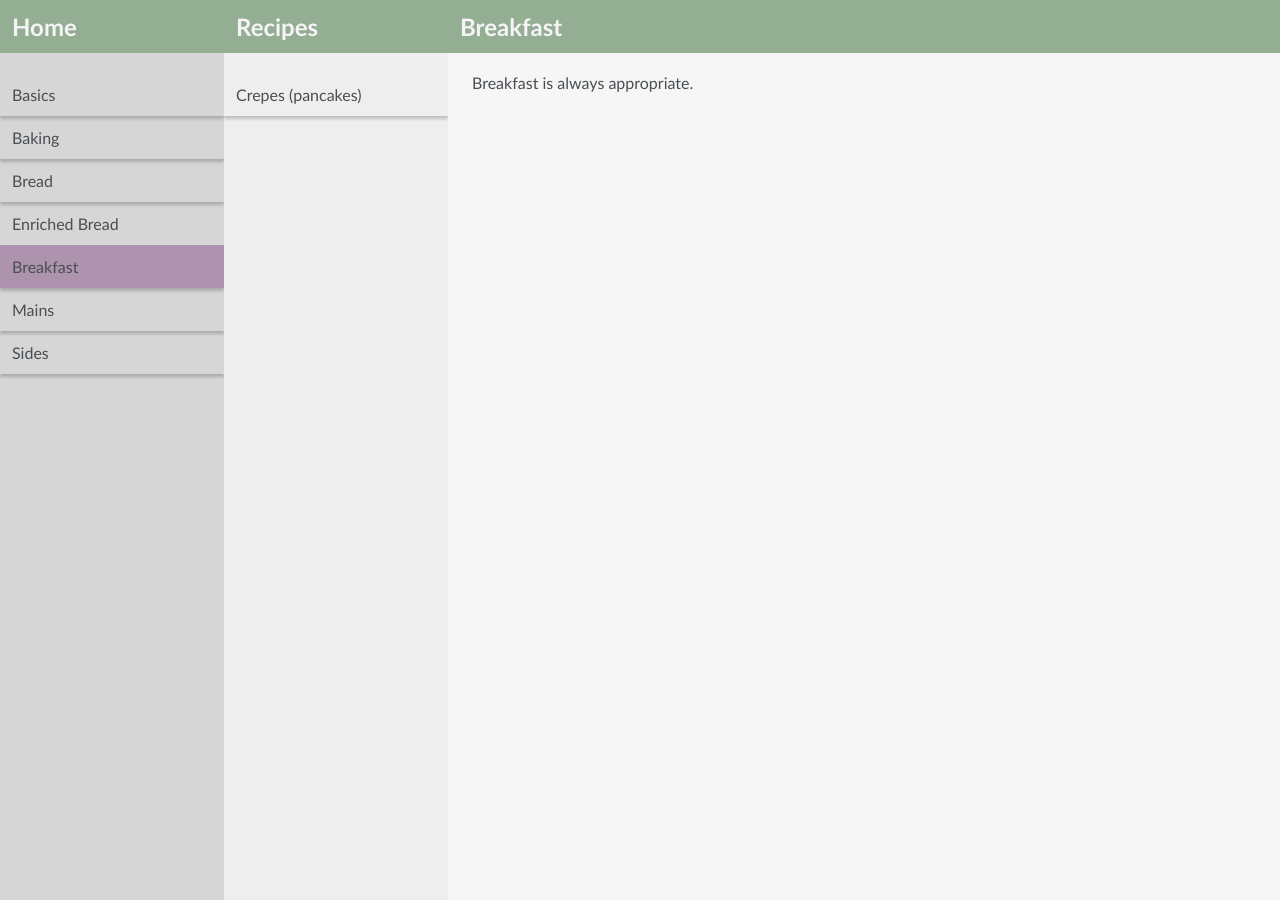
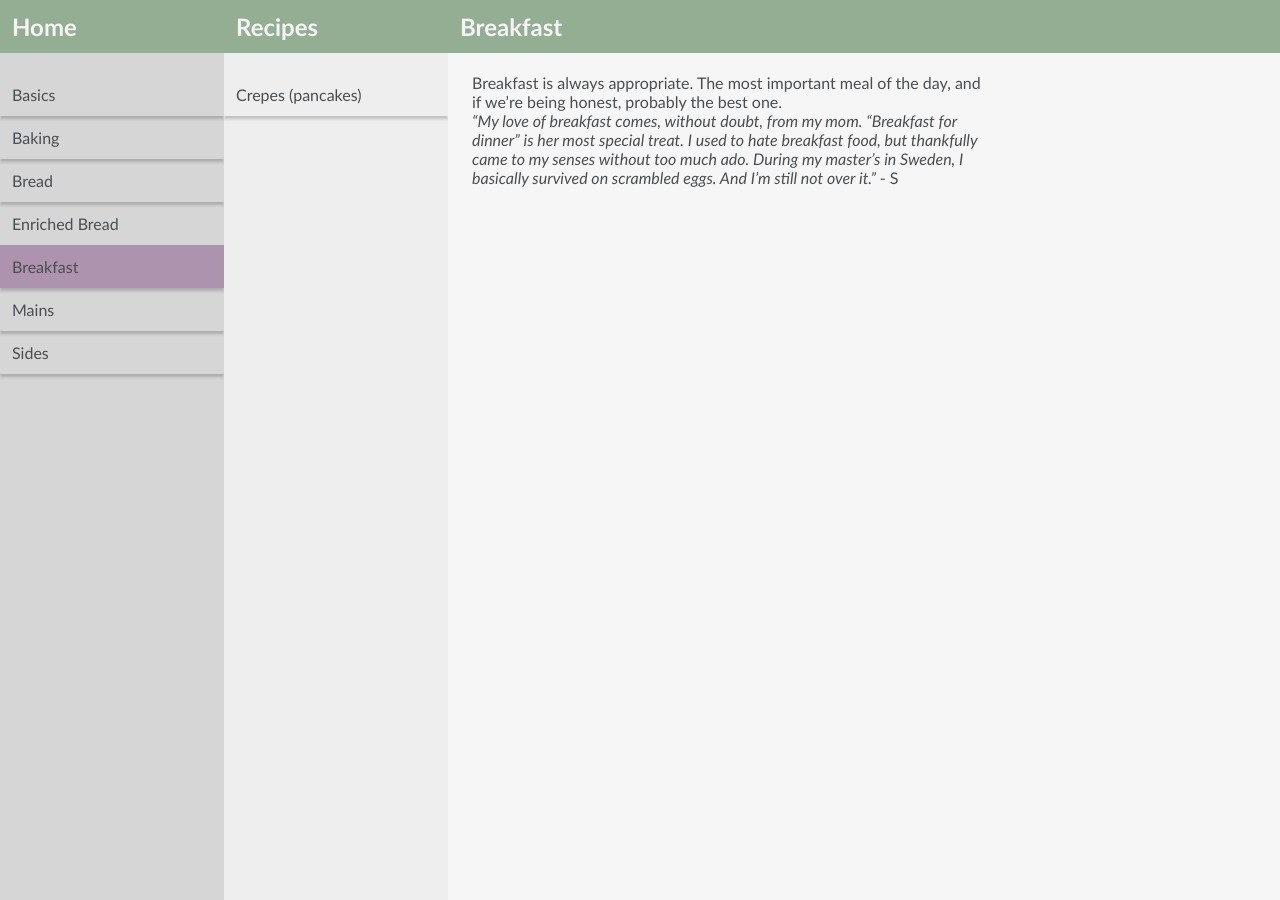
Before and after one commit to slfed/recipes, a Jekyll site: the page built from _categories/breakfast.md, in a window 1280 px wide. Built offline with Jekyll 4.4.1, drawn with Linux system fonts in a browser that asks for light colours.

Commit message:
Update breakfast.md

```diff
--- a/_categories/breakfast.md
+++ b/_categories/breakfast.md
@@ -4,4 +4,6 @@ layout: category
 order: 30
 ---
 
-Breakfast is always appropriate.
+Breakfast is always appropriate. The most important meal of the day, and if we’re being honest, probably the best one.
+
+<i> "My love of breakfast comes, without doubt, from my mom. “Breakfast for dinner” is her most special treat. I used to hate breakfast food, but thankfully came to my senses without too much ado. During my master’s in Sweden, I basically survived on scrambled eggs. And I’m still not over it." </i> - S
```
